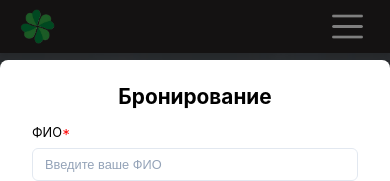
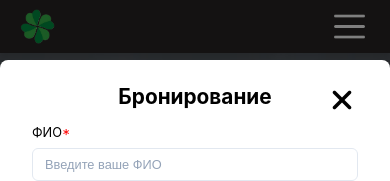
Before and after one commit to IgorPasichnik/Guest-Home, a React (Create React App) app: page / in a window 390 px wide. Both pictures are taken after a click on the button "Забронировать". Shown: the top 181 px of the page. Built offline with nearby package versions, Linux system fonts and the light colour scheme; a web font is replaced by a local one.

Commit message:
modal adapt

```diff
--- a/src/App.scss
+++ b/src/App.scss
@@ -61,8 +61,8 @@
   align-items: center;
 }
 
-@media (max-width: 768px) {
-  .slick-track {
-    transform: translate3d(0, 0, 0) !important; // 🔹 Исправляем баг react-slick
-  }
-}
+// @media (max-width: 768px) {
+//   .slick-track {
+//     transform: translate3d(0, 0, 0) !important; // 🔹 Исправляем баг react-slick
+//   }
+// }
--- a/src/UI/header/links.module.scss
+++ b/src/UI/header/links.module.scss
@@ -96,12 +96,12 @@
     cursor: pointer;
 
     .menuIcon {
-      width: 35px;
+      height: 35px;
       transition: all 0.3s ease-in-out;
     }
 
     .menuIcon.shrunk {
-      width: 25px;
+      height: 25px;
     }
   }
 
--- a/src/UI/modal/Modal.module.scss
+++ b/src/UI/modal/Modal.module.scss
@@ -31,6 +31,24 @@
   display: flex;
   flex-direction: column;
   gap: 1rem;
+
+  .modalHeader {
+    position: relative;
+  }
+
+  .closeButton {
+    position: absolute;
+    top: 0;
+    right: 0;
+    width: 32px;
+    height: 32px;
+    cursor: pointer;
+    transition: opacity 0.3s ease;
+
+    &:hover {
+      opacity: 0.7;
+    }
+  }
 
   h2 {
     text-align: center;
@@ -101,5 +119,17 @@
     button {
       font-size: 0.8rem;
     }
+
+    .msgDone {
+      font-size: 0.8rem;
+    }
+
+    .msgErr {
+      font-size: 0.8rem;
+    }
+
+    .msgNone {
+      font-size: 0.8rem;
+    }
   }
 }
--- a/src/UI/modal/index.tsx
+++ b/src/UI/modal/index.tsx
@@ -4,6 +4,7 @@ import MySelect from "./select";
 import MyCalendar from "./calendar";
 import Styles from "./Modal.module.scss";
 import ready from "../../images/done-48.png";
+import closeIcon from "../../images/black-close-64.png";
 
 interface ModalProps {
   active: boolean;
@@ -104,7 +105,15 @@ const Modal: React.FC<ModalProps> = ({ active, setActive }) => {
       onSubmit={handleSubmit}
     >
       <div onClick={(e) => e.stopPropagation()} className={Styles.modalContent}>
-        <h2>Бронирование</h2>
+        <div className={Styles.modalHeader}>
+          <h2>Бронирование</h2>
+          <img
+            src={closeIcon}
+            alt="Закрыть"
+            className={Styles.closeButton}
+            onClick={() => setActive(false)}
+          />
+        </div>
         <div style={{ display: "flex", flexDirection: "column" }}>
           <label>
             ФИО<span style={{ color: "red" }}>*</span>
--- a/src/UI/modalApartaments/ModalApartaments.module.scss
+++ b/src/UI/modalApartaments/ModalApartaments.module.scss
@@ -32,14 +32,47 @@
   border-radius: 0.5rem;
   display: flex;
   flex-direction: column;
+  justify-content: space-between;
   align-items: center;
   gap: 1rem;
   overflow: hidden;
 
+  .modalApart {
+    width: 100%;
+    position: relative;
+  }
+
+  .closeButton {
+    position: absolute;
+    top: 0;
+    right: 0;
+    width: 32px;
+    height: 32px;
+    cursor: pointer;
+    transition: opacity 0.3s ease;
+
+    &:hover {
+      opacity: 0.7;
+    }
+  }
+
+  h2 {
+    font-size: 1.5rem;
+  }
+
   p {
+    font-size: 1rem;
     text-align: center;
-    margin-top: 10px;
-    max-width: 80%;
+  }
+
+  @media (max-width: 768px) {
+    h2 {
+      font-size: 1.3rem;
+    }
+
+    p {
+      font-size: 0.8rem;
+    }
   }
 }
 
--- a/src/UI/modalApartaments/index.tsx
+++ b/src/UI/modalApartaments/index.tsx
@@ -3,6 +3,7 @@ import ImageGallery from "react-image-gallery";
 import "react-image-gallery/styles/css/image-gallery.css";
 import Styles from "./ModalApartaments.module.scss";
 import "./ModalApart.scss";
+import closeIcon from "../../images/black-close-64.png";
 
 interface ModalProps {
   active: boolean;
@@ -32,7 +33,15 @@ const ModalApartaments: React.FC<ModalProps> = ({
       onClick={() => setActive(false)}
     >
       <div onClick={(e) => e.stopPropagation()} className={Styles.modalContent}>
-        <h1>{room.title}</h1>
+        <div className={Styles.modalApart}>
+          <h2>{room.title}</h2>
+          <img
+            src={closeIcon}
+            alt="Закрыть"
+            className={Styles.closeButton}
+            onClick={() => setActive(false)}
+          />
+        </div>
         <div className={Styles.galleryWrapper}>
           <ImageGallery
             items={images}
--- a/src/components/ourApartamens/OurApartamens.module.scss
+++ b/src/components/ourApartamens/OurApartamens.module.scss
@@ -12,7 +12,7 @@
     gap: 3.5rem;
   }
 
-  h1 {
+  h2 {
     font-size: 1.5rem;
     margin: 0;
   }
@@ -28,8 +28,8 @@
       flex-direction: column;
     }
 
-    h1 {
-      font-size: 1.2rem;
+    h2 {
+      font-size: 1.3rem;
     }
   }
 }
```
Also changed, not shown: src/images/black-close-64.png (added), src/images/menu-50.png.
